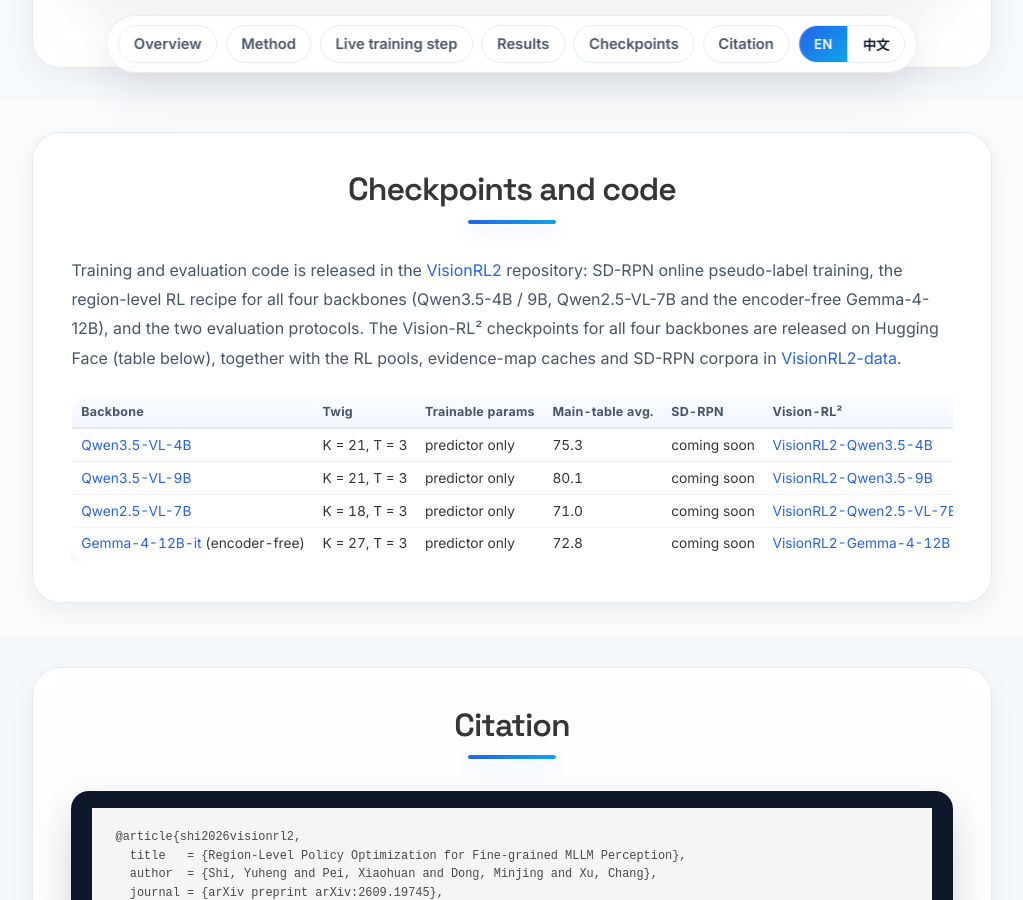
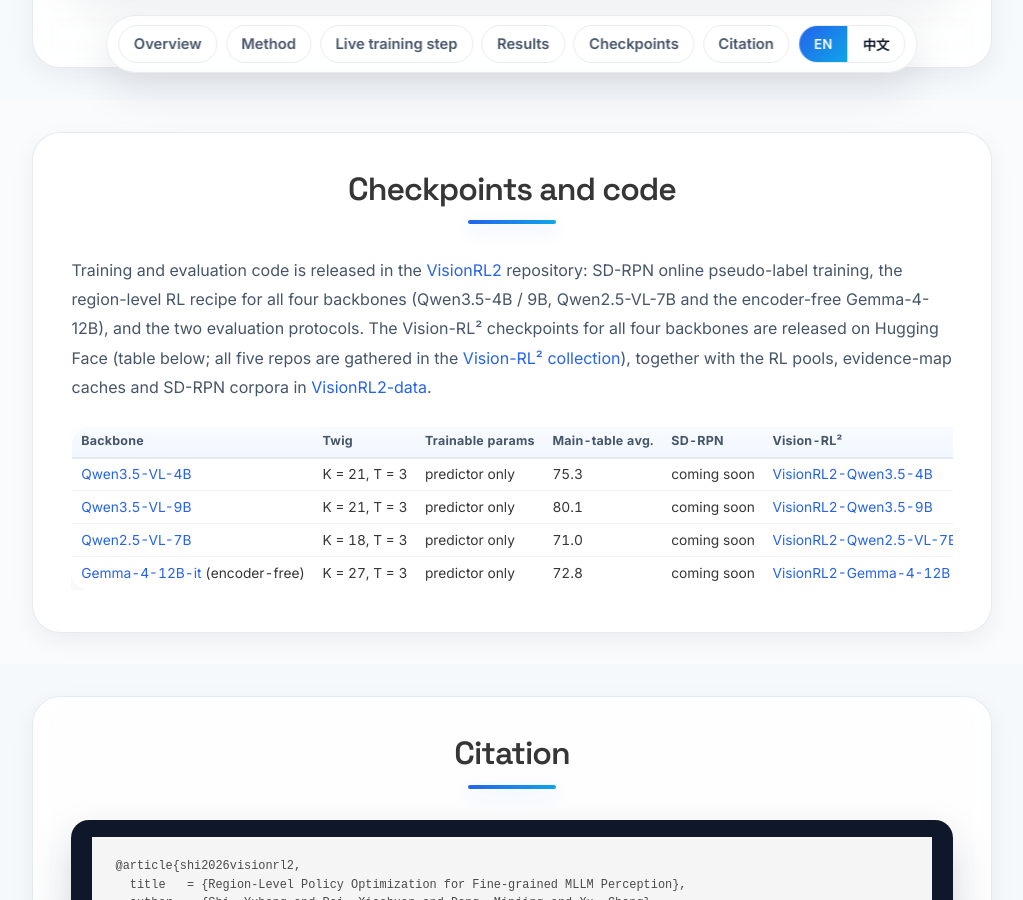
Before and after one commit to YuHengsss/YuHengsss.github.io, a Jekyll site: the page VisionRL2/index.html, which Jekyll copies as it is, in a window 1280 px wide and 900 px high, scrolled down 8572 px. Shown: the whole window, without its empty margins (128-1151 px from the left). Built offline with Jekyll 4.4.1, drawn with Linux system fonts in a browser that asks for light colours; a style sheet for code colours, icons or effects is not loaded.

Commit message:
Vision-RL2 page: HF collection button
Co-Authored-By: Claude Fable 5.1 <noreply@anthropic.com>
Claude-Session: https://claude.ai/code/session_01EvgcaFjffwaXHaJ1K8R2LU

```diff
--- a/VisionRL2/index.html
+++ b/VisionRL2/index.html
@@ -78,9 +78,9 @@
               </a>
             </span>
             <span class="link-block">
-              <a href="#checkpoints" class="external-link button is-normal is-rounded is-dark">
+              <a href="https://huggingface.co/collections/YuhengSSS/visionrl2" target="_blank" rel="noopener" class="external-link button is-normal is-rounded is-dark">
                 <span class="icon">🤗</span>
-                <span><span class="lang-en">Models</span><span class="lang-zh">模型</span></span>
+                <span><span class="lang-en">Weights &amp; Data</span><span class="lang-zh">权重与数据</span></span>
               </a>
             </span>
           </div>
@@ -349,8 +349,8 @@
       <span class="lang-en">Checkpoints and code</span><span class="lang-zh">模型权重与代码</span>
     </h2>
     <div class="content">
-      <p class="lang-en">Training and evaluation code is released in the <a href="https://github.com/YuHengsss/VisionRL2">VisionRL2</a> repository: SD-RPN online pseudo-label training, the region-level RL recipe for all four backbones (Qwen3.5-4B / 9B, Qwen2.5-VL-7B and the encoder-free Gemma-4-12B), and the two evaluation protocols. The Vision-RL² checkpoints for all four backbones are released on Hugging Face (table below), together with the RL pools, evidence-map caches and SD-RPN corpora in <a href="https://huggingface.co/datasets/YuhengSSS/VisionRL2-data">VisionRL2-data</a>.</p>
-      <p class="lang-zh">训练与评估代码发布在 <a href="https://github.com/YuHengsss/VisionRL2">VisionRL2</a> 仓库：SD-RPN 在线伪标签训练、四个主干（Qwen3.5-4B / 9B、Qwen2.5-VL-7B 以及无视觉编码器的 Gemma-4-12B）的区域级 RL 配方，以及两套评估协议。四个主干的 Vision-RL² 模型权重已在 Hugging Face 发布（见下表），RL 训练池、证据图缓存与 SD-RPN 语料也已一并发布于 <a href="https://huggingface.co/datasets/YuhengSSS/VisionRL2-data">VisionRL2-data</a>。</p>
+      <p class="lang-en">Training and evaluation code is released in the <a href="https://github.com/YuHengsss/VisionRL2">VisionRL2</a> repository: SD-RPN online pseudo-label training, the region-level RL recipe for all four backbones (Qwen3.5-4B / 9B, Qwen2.5-VL-7B and the encoder-free Gemma-4-12B), and the two evaluation protocols. The Vision-RL² checkpoints for all four backbones are released on Hugging Face (table below; all five repos are gathered in the <a href="https://huggingface.co/collections/YuhengSSS/visionrl2">Vision-RL² collection</a>), together with the RL pools, evidence-map caches and SD-RPN corpora in <a href="https://huggingface.co/datasets/YuhengSSS/VisionRL2-data">VisionRL2-data</a>.</p>
+      <p class="lang-zh">训练与评估代码发布在 <a href="https://github.com/YuHengsss/VisionRL2">VisionRL2</a> 仓库：SD-RPN 在线伪标签训练、四个主干（Qwen3.5-4B / 9B、Qwen2.5-VL-7B 以及无视觉编码器的 Gemma-4-12B）的区域级 RL 配方，以及两套评估协议。四个主干的 Vision-RL² 模型权重已在 Hugging Face 发布（见下表；五个仓库统一收录于 <a href="https://huggingface.co/collections/YuhengSSS/visionrl2">Vision-RL² 合集</a>），RL 训练池、证据图缓存与 SD-RPN 语料也已一并发布于 <a href="https://huggingface.co/datasets/YuhengSSS/VisionRL2-data">VisionRL2-data</a>。</p>
     </div>
     <div class="table-container">
       <table class="table is-narrow results-table">
```
